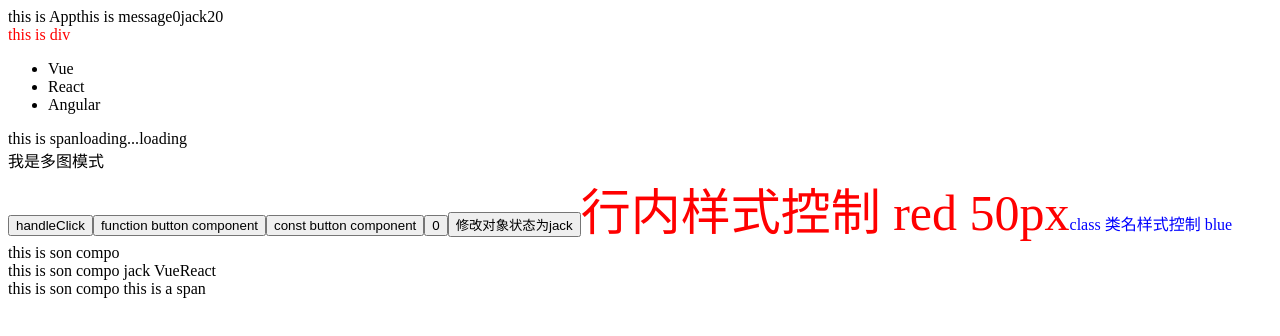
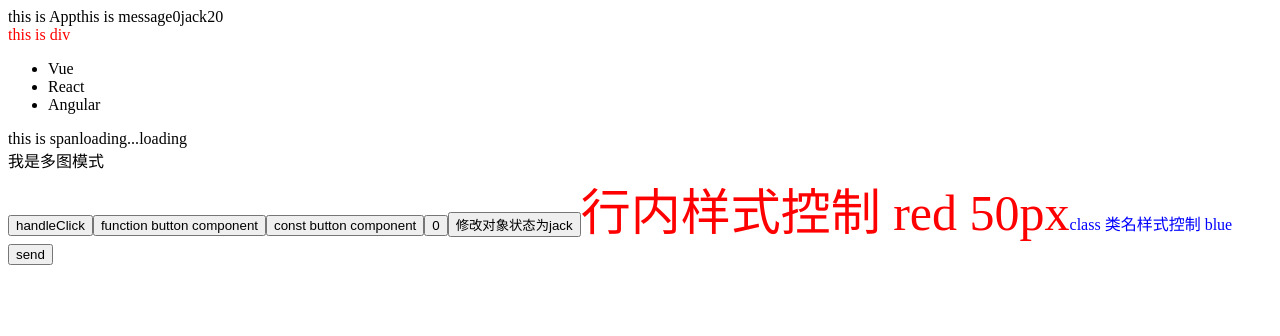
Before and after one commit to ERHUTUZI123/react-practice, a Next.js app: page / in a window 1280 px wide. Shown: the top 336 px of the page. Built offline with nearby package versions, Linux system fonts and the light colour scheme.

Commit message:
add some practice

```diff
--- a/src/app/page.js
+++ b/src/app/page.js
@@ -58,10 +58,14 @@ const style = {
 // 父传子
 // 1. 父组件传递数据 子组件标签上绑定属性
 // 2. 子组件接收数据 props的参数
-function Son (props) {
-  console.log(props)
+function Son ({ GetSonMsg }) {
+  const sonmsg = 'hi'
+  // console.log(props)
   // 父组件传过来的数据不允许直接修改 只可以读取
-  return <div>this is son compo {props.name} {props.list} {props.children}</div>
+  // return <div>this is son compo {props.name} {props.list} {props.children}</div>
+  return (
+    <button onClick={()=>GetSonMsg(sonmsg)}>send</button>
+  )
 }
 
 function App() {
@@ -120,6 +124,11 @@ function App() {
   }
 
   const name = 'jack'
+
+
+  const getMsg = (msg) => {
+    console.log(msg)
+  }
 
   return (
     // JSX = Javascript可编程能力 + HTML声明式模版写法
@@ -186,20 +195,22 @@ function App() {
       <span className="foo">class 类名样式控制 blue</span>
 
       {/* 渲染Son组件 */}
-      <Son />
+      {/* <Son /> */}
 
       {/* 父组件传输数据 */}
-      <Son
+      {/* <Son
         name={name}
         age={18}
         isTrue={false}
         list={['Vue', 'React']}
-      />
+      /> */}
 
       {/* 父传子children说明 */}
-      <Son>
+      {/* <Son>
         <span>this is a span</span>
-      </Son>
+      </Son> */}
+
+      <Son GetSonMsg={getMsg} />
     </div>
   );
 }
```
